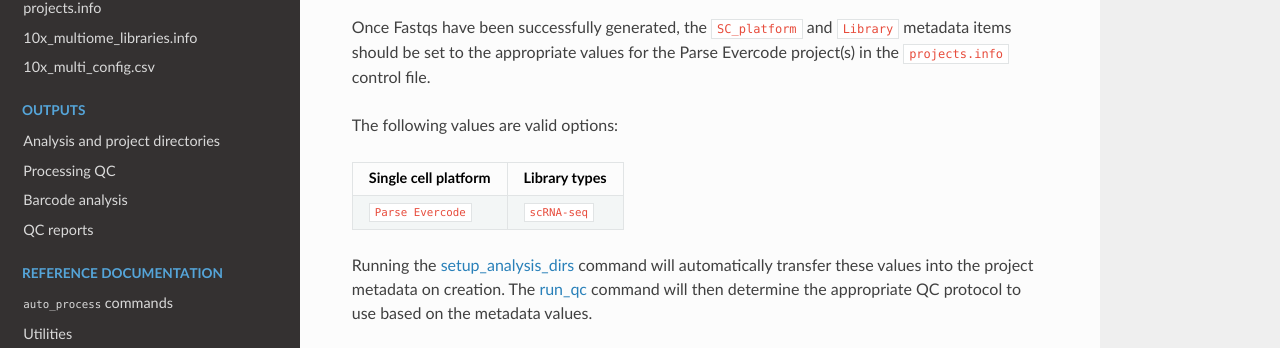
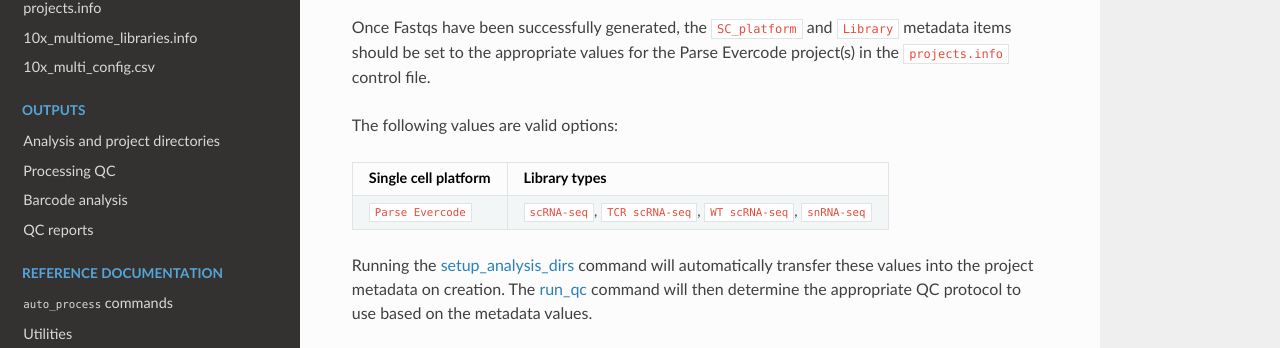
Before and after one commit to fls-bioinformatics-core/auto_process_ngs, a Sphinx documentation site: the page built from docs/source/single_cell/parse.rst, in a window 1280 px wide and 1100 px high. Shown: the part 585-933 px from the top of the window. Built offline with Sphinx 7.4.7 and the Read the Docs theme 2.0.0, drawn with Linux system fonts in a browser that asks for light colours.

Commit message:
Add 'TCR scRNA-seq' & 'WT scRNA-seq' as known libraries in Parse Evercode docs.

```diff
--- a/docs/source/single_cell/parse.rst
+++ b/docs/source/single_cell/parse.rst
@@ -31,11 +31,12 @@
 
 The following values are valid options:
 
-===================================== ==============================
+===================================== =================================
 Single cell platform                  Library types
-===================================== ==============================
-``Parse Evercode``                    ``scRNA-seq``
-===================================== ==============================
+===================================== =================================
+``Parse Evercode``                    ``scRNA-seq``, ``TCR scRNA-seq``,
+                                      ``WT scRNA-seq``, ``snRNA-seq``
+===================================== =================================
 
 Running the :doc:`setup_analysis_dirs <../using/setup_analysis_dirs>`
 command will automatically transfer these values into the project
```
